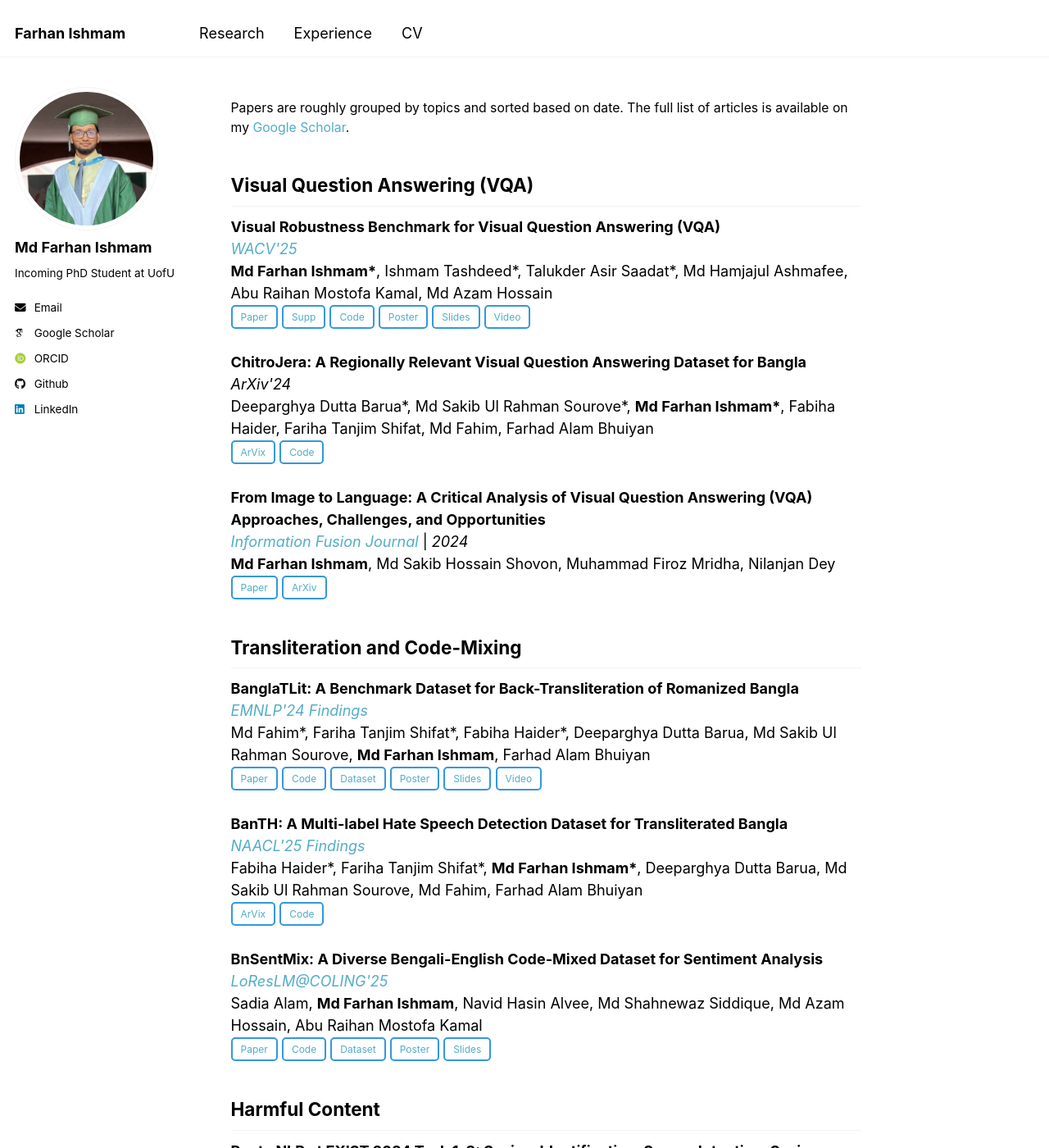
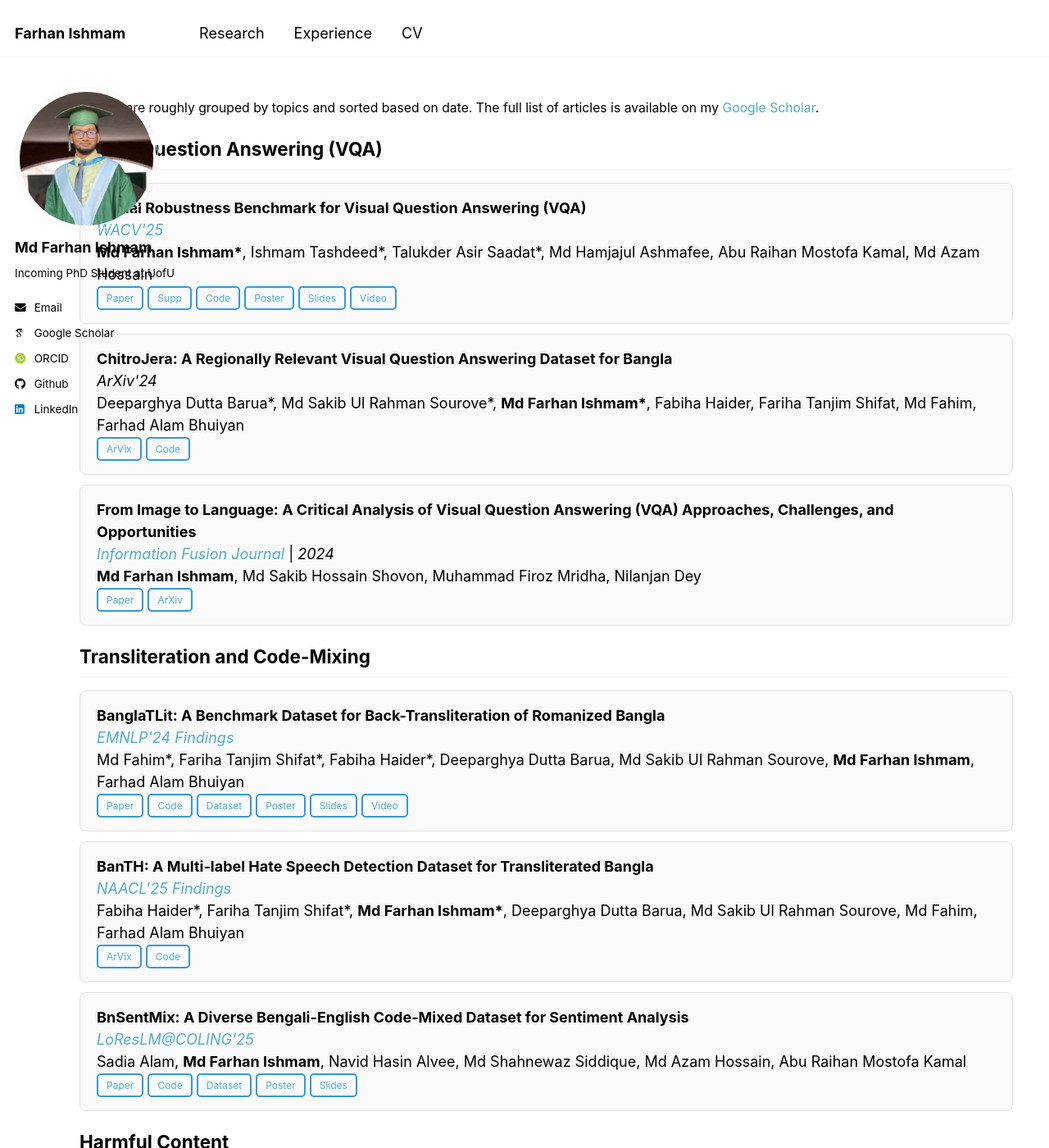
Before and after one commit to farhanishmam/farhanishmam.github.io, a Jekyll site: the page built from _pages/publications.html, in a window 1280 px wide and 1400 px high. Shown: the whole window at 82% size. Built offline with Jekyll 4.4.1, drawn with Linux system fonts in a browser that asks for light colours; some web fonts are replaced.

Commit message:
Minor Changes

```diff
--- a/_includes/footer.html
+++ b/_includes/footer.html
@@ -1,22 +1 @@
-{% include base_path %}
-
-{% if site.author.github or site.author.bitbucket or site.atom_feed.hide != true %}
-<div class="page__footer-follow">
-  <ul class="social-icons">
-    {% if site.data.ui-text[site.locale].follow_label %}
-      <li><strong>{{ site.data.ui-text[site.locale].follow_label }}</strong></li>
-    {% endif %}
-    {% if site.author.github %}
-      <li><a href="http://github.com/{{ site.author.github }}"><i class="fab fa-github" aria-hidden="true"></i> GitHub</a></li>
-    {% endif %}
-    {% if site.author.bitbucket %}
-      <li><a href="http://bitbucket.org/{{ site.author.bitbucket }}"><i class="fab fa-bitbucket" aria-hidden="true"></i> Bitbucket</a></li>
-    {% endif %}
-    {% if site.atom_feed.hide != true %}
-    <li><a href="{% if site.atom_feed.path %}{{ site.atom_feed.path }}{% else %}{{ base_path }}/feed.xml{% endif %}"><i class="fa fa-fw fa-rss-square" aria-hidden="true"></i> {{ site.data.ui-text[site.locale].feed_label | default: "Feed" }}</a></li>
-    {% endif %}
-  </ul>
-</div>
-{% endif %}
-
-<div class="page__footer-copyright">&copy; {{ site.time | date: '%Y' }} {{ site.name | default: site.title }}. {{ site.data.ui-text[site.locale].powered_by | default: "Powered by" }} <a href="http://jekyllrb.com" rel="nofollow">Jekyll</a> &amp; <a href="https://github.com/academicpages/academicpages.github.io">AcademicPages</a>, a fork of <a href="https://mademistakes.com/work/minimal-mistakes-jekyll-theme/" rel="nofollow">Minimal Mistakes</a>.</div>
+<div class="page__footer-copyright" style="text-align: center; padding: 8px 0;">&copy; 2025 Md Farhan Ishmam. Powered by <a href="http://jekyllrb.com" rel="nofollow">Jekyll</a> &amp; <a href="https://github.com/academicpages/academicpages.github.io">AcademicPages</a>, a fork of <a href="https://mademistakes.com/work/minimal-mistakes-jekyll-theme/" rel="nofollow">Minimal Mistakes</a>.</div>
--- a/_pages/publications.html
+++ b/_pages/publications.html
@@ -26,6 +26,26 @@ author_profile: true
           background-color: #3498db;
           color: white;
       }
+
+      .section-item {
+          border: 1px solid #e0e0e0;
+          border-radius: 8px;
+          padding: 16px 20px;
+          margin-bottom: 12px;
+          background-color: #fafafa;
+          transition: box-shadow 0.2s ease;
+      }
+
+      .section-item:hover {
+          box-shadow: 0 2px 8px rgba(0, 0, 0, 0.08);
+      }
+
+      .section-title {
+          margin-top: 24px;
+          margin-bottom: 16px;
+          padding-bottom: 8px;
+          border-bottom: 2px solid #e0e0e0;
+      }
   </style>
 
 </head>
@@ -45,7 +65,7 @@ The full list of articles is available on my <a href="https://scholar.google.com
   <button class="transparent-button" onclick="window.location.href='https://drive.google.com/file/d/17uBXQkbWralJ1le3nU0p1HUJ-nSjRrYf/view'"><a href="https://drive.google.com/file/d/17uBXQkbWralJ1le3nU0p1HUJ-nSjRrYf/view">Slides</a></button>
   <button class="transparent-button" onclick="window.location.href='https://drive.google.com/file/d/1TZFlTdcHcKIKArEVZmUfWKVzNZRNxZh8/view'"><a href="https://drive.google.com/file/d/1TZFlTdcHcKIKArEVZmUfWKVzNZRNxZh8/view">Video</a></button>
 </div>
-<br>
+
 <div class="section-item">
     <strong>ChitroJera: A Regionally Relevant Visual Question Answering Dataset for Bangla</strong><br>
     <em>ArXiv'24</em><br>
@@ -53,7 +73,7 @@ The full list of articles is available on my <a href="https://scholar.google.com
     <button class="transparent-button" onclick="window.location.href='https://arxiv.org/abs/2410.14991'"><a href="https://arxiv.org/abs/2410.14991">ArVix</a></button>
     <button class="transparent-button" onclick="window.location.href='https://github.com/farhanishmam/ChitroJera'"><a href="https://github.com/farhanishmam/ChitroJera">Code</a></button>
 </div>
-<br>
+
 <div class="section-item">
     <strong>From Image to Language: A Critical Analysis of Visual Question Answering (VQA) Approaches, Challenges, and Opportunities</strong><br>
     <em><a href="https://www.sciencedirect.com/journal/information-fusion">Information Fusion Journal</a></em> | <em>2024</em><br>
@@ -75,15 +95,15 @@ The full list of articles is available on my <a href="https://scholar.google.com
     <button class="transparent-button" onclick="window.location.href='https://drive.google.com/file/d/1Nv-mRwBcE0U3IbDSUjiAy9XEdaXc5x1P/view'"><a href="https://drive.google.com/file/d/1Nv-mRwBcE0U3IbDSUjiAy9XEdaXc5x1P/view">Slides</a></button>
     <button class="transparent-button" onclick="window.location.href='https://drive.google.com/file/d/1MUZYADGQQl8OA9Z3BYTBJz96cE8p8C1D/view'"><a href="https://drive.google.com/file/d/1MUZYADGQQl8OA9Z3BYTBJz96cE8p8C1D/view">Video</a></button>
 </div>
-<br>
-  <div class="section-item">
+
+<div class="section-item">
     <strong>BanTH: A Multi-label Hate Speech Detection Dataset for Transliterated Bangla</strong><br>
     <em><a href="https://2025.naacl.org/">NAACL'25 Findings</a></em><br>
     Fabiha Haider*, Fariha Tanjim Shifat*, <strong>Md Farhan Ishmam*</strong>, Deeparghya Dutta Barua, Md Sakib Ul Rahman Sourove, Md Fahim, Farhad Alam Bhuiyan<br>
     <button class="transparent-button" onclick="window.location.href='https://arxiv.org/abs/2410.13281'"><a href="https://arxiv.org/abs/2410.13281">ArVix</a></button>
     <button class="transparent-button" onclick="window.location.href='https://github.com/farhanishmam/BanTH'"><a href="https://github.com/farhanishmam/BanTH">Code</a></button>
 </div>
-<br>
+
 <div class="section-item">
     <strong>BnSentMix: A Diverse Bengali-English Code-Mixed Dataset for Sentiment Analysis</strong><br>
     <em><a href="https://loreslm.github.io/">LoResLM@COLING'25</a></em><br>
@@ -103,7 +123,7 @@ The full list of articles is available on my <a href="https://scholar.google.com
     <button class="transparent-button" onclick="window.location.href='https://ceur-ws.org/Vol-3740/paper-114.pdf'"><a href="https://ceur-ws.org/Vol-3740/paper-114.pdf">Paper</a></button>
     <button class="transparent-button" onclick="window.location.href='https://github.com/farhanishmam/Penta-Exist-2024'"><a href="https://github.com/farhanishmam/Penta-Exist-2024">Code</a></button>
 </div>
-<br>
+
 <div class="section-item">
     <strong>Penta ML at EXIST 2024: Tagging Sexism in Online Multimodal Content With Attention-enhanced Modal Context</strong><br>
     <em><a href="http://nlp.uned.es/exist2024/">EXIST@CLEF'24</a></em><br>
@@ -120,8 +140,8 @@ The full list of articles is available on my <a href="https://scholar.google.com
     <button class="transparent-button" onclick="window.location.href='https://openreview.net/forum?id=xqNDuVxThU'"><a href="https://openreview.net/forum?id=xqNDuVxThU">Paper</a></button>
     <button class="transparent-button" onclick="window.location.href='https://github.com/abdalimran/FR-KAN-Text-Classification'"><a href="https://github.com/abdalimran/FR-KAN-Text-Classification">Code</a></button>
 </div>
-<br>
-  <div class="section-item">
+
+<div class="section-item">
     <strong>Contextual Breach: Assessing the Robustness of Transformer-based QA Models</strong><br>
     <em>ArXiv'24</em><br>
     Asir Saadat*, Nahian Ibn Asad*, <strong>Md Farhan Ishmam</strong><br>
--- a/_sass/_footer.scss
+++ b/_sass/_footer.scss
@@ -14,7 +14,7 @@
   bottom: 0em;
   height: auto;
   /* sticky footer fix end */
-  margin-top: 3em;
+  margin-top: 2em;
   color: mix(#fff, $gray, 25%);
   -webkit-animation: intro 0.3s both;
           animation: intro 0.3s both;
@@ -27,9 +27,9 @@
     @include clearfix;
     margin-left: auto;
     margin-right: auto;
-    margin-top: 2em;
+    margin-top: 0;
     max-width: 100%;
-    padding: 0 1em 2em;
+    padding: 0.5em 1em;
 
     @include breakpoint($x-large) {
       max-width: $x-large;
--- a/_sass/_page.scss
+++ b/_sass/_page.scss
@@ -18,9 +18,9 @@
 
 .page {
   @include breakpoint($large) {
-    @include span(10 of 12 last);
-    @include prefix(0.5 of 12);
-    @include suffix(2 of 12);
+    @include span(11.5 of 12 last);
+    @include prefix(0.25 of 12);
+    @include suffix(0.25 of 12);
   }
 
   .page__inner-wrap {
```
Also changed, not shown: 1 other file.
